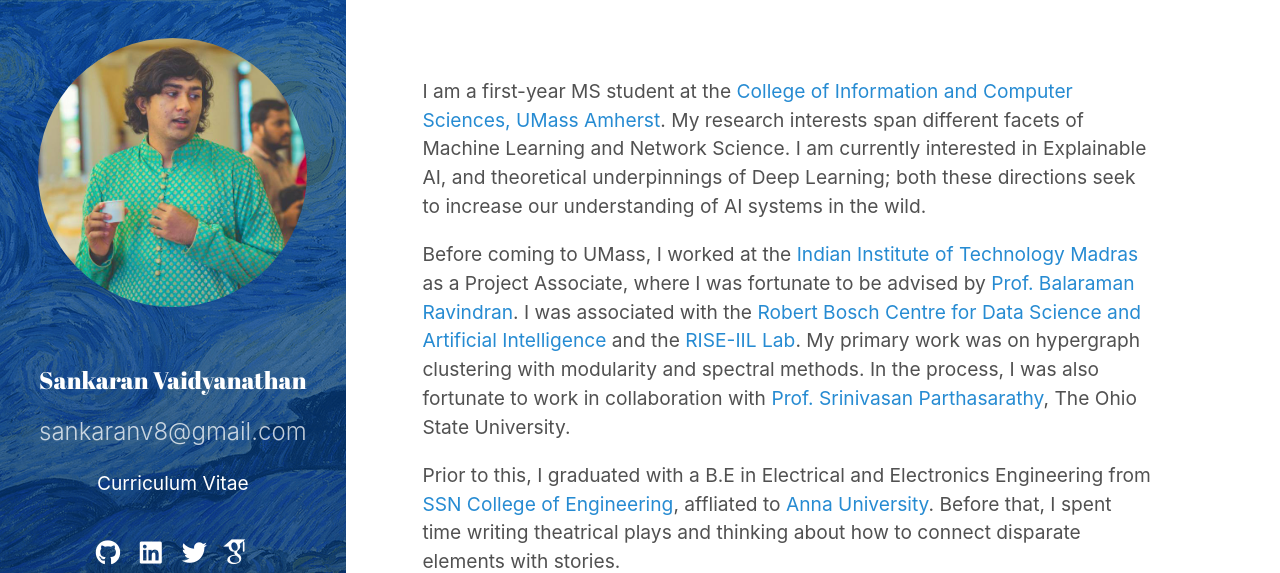
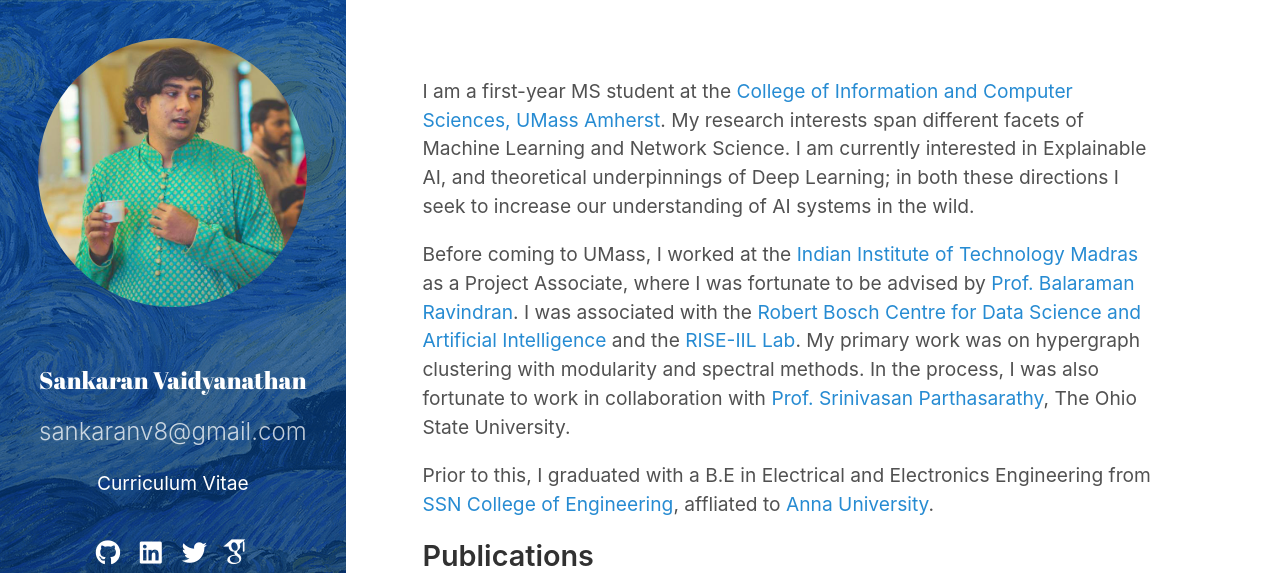
Before and after one commit to sankaranv/sankaranv.github.io, a Jekyll site: the page built from index.md, in a window 1280 px wide, cut to the strip 0-573 px from the top of the page. Built offline with Jekyll 4.4.1, drawn with Linux system fonts in a browser that asks for light colours; nearby versions of some CDN libraries; some web fonts are replaced; the list of posts is cut into pages by our own code.

Commit message:
Update index.md

```diff
--- a/index.md
+++ b/index.md
@@ -4,11 +4,11 @@ title: Main Page
 sidebar_link: false
 ---
 
-I am a first-year MS student at the [College of Information and Computer Sciences, UMass Amherst](https://www.cics.umass.edu/). My research interests span different facets of Machine Learning and Network Science. I am currently interested in Explainable AI, and theoretical underpinnings of Deep Learning; both these directions seek to increase our understanding of AI systems in the wild.
+I am a first-year MS student at the [College of Information and Computer Sciences, UMass Amherst](https://www.cics.umass.edu/). My research interests span different facets of Machine Learning and Network Science. I am currently interested in Explainable AI, and theoretical underpinnings of Deep Learning; in both these directions I seek to increase our understanding of AI systems in the wild.
 
 Before coming to UMass, I worked at the [Indian Institute of Technology Madras](https://www.iitm.ac.in/) as a Project Associate, where I was fortunate to be advised by [Prof. Balaraman Ravindran](https://www.cse.iitm.ac.in/~ravi/). I was associated with the [Robert Bosch Centre for Data Science and Artificial Intelligence](https://rbc-dsai.iitm.ac.in/) and the [RISE-IIL Lab](https://rise-iil.github.io). My primary work was on hypergraph clustering with modularity and spectral methods. In the process, I was also fortunate to work in collaboration with [Prof. Srinivasan Parthasarathy](http://web.cse.ohio-state.edu/~parthasarathy.2/), The Ohio State University.
 
-Prior to this, I graduated with a B.E in Electrical and Electronics Engineering from [SSN College of Engineering](http://www.ssn.edu.in/), affliated to [Anna University](https://www.annauniv.edu/). Before that, I spent time writing theatrical plays and thinking about how to connect disparate elements with stories.
+Prior to this, I graduated with a B.E in Electrical and Electronics Engineering from [SSN College of Engineering](http://www.ssn.edu.in/), affliated to [Anna University](https://www.annauniv.edu/).
 
 ## Publications
 
```
